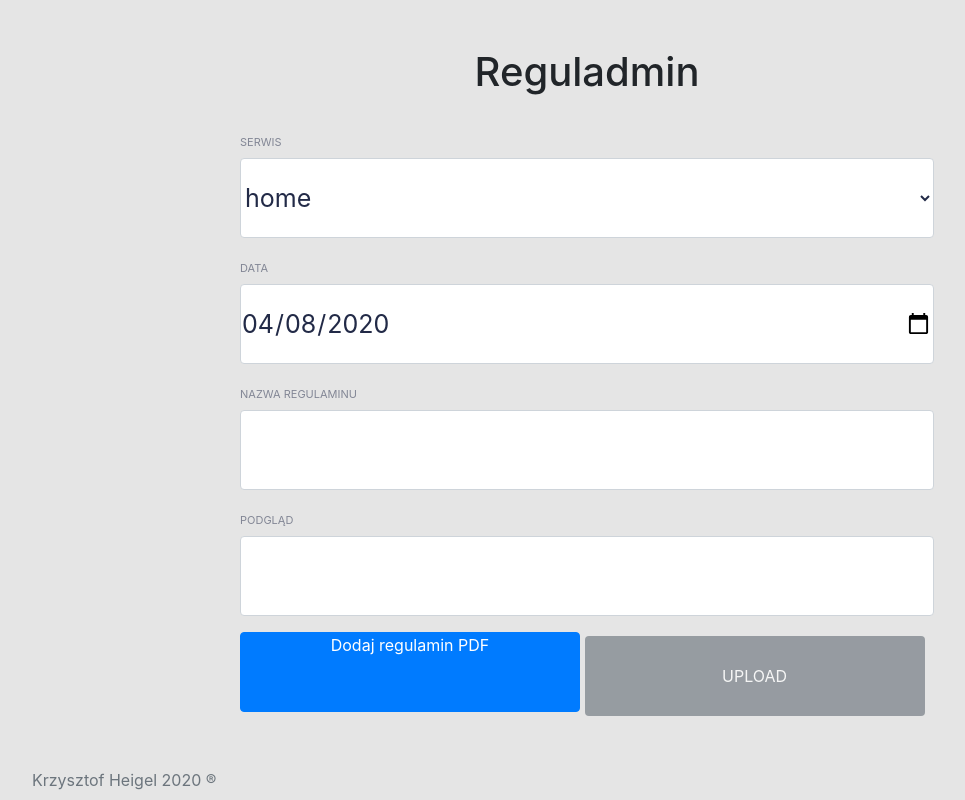
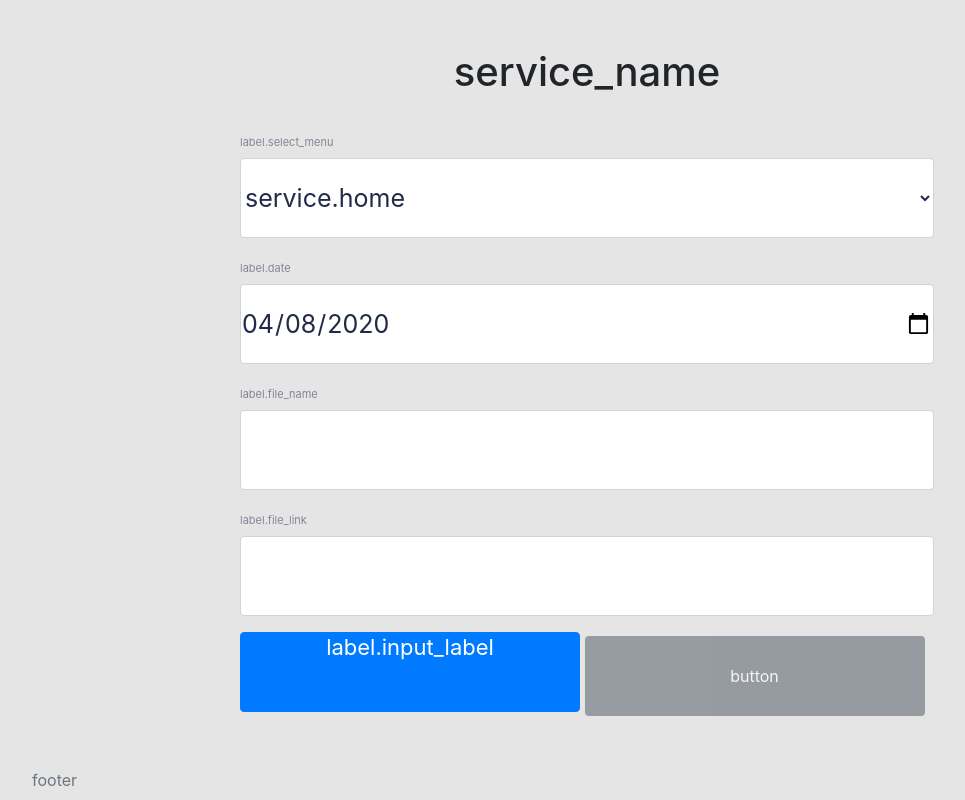
Before and after one commit to kfheigel/terms_upload, a Symfony app: template templates/uploader/upload.html.twig in a window 1280 px wide. Shown: the whole page, without its empty margins (53-1018 px from the left). Run offline with Twig, Linux system fonts and the light colour scheme; the template is opened without the code that fills it, so the values that code supplies are empty; some libraries are stand-ins or nearby versions.

Commit message:
Added translation yaml file, and refactored upload template

```diff
--- a/config/services.yaml
+++ b/config/services.yaml
@@ -4,7 +4,7 @@
 # Put parameters here that don't need to change on each machine where the app is deployed
 # https://symfony.com/doc/current/best_practices/configuration.html#application-related-configuration
 parameters:
-
+    locale: 'pl'
 services:
     # default configuration for services in *this* file
     _defaults:
--- a/public/css/styles.css
+++ b/public/css/styles.css
@@ -51,8 +51,7 @@ input[type="file"] {
 .upload-text{
     font-size: 22px;
     line-height: 29px;
-    color: #000000;
-    opacity: 0.2;
+    color: #FFFFFF;
 }
 .terms-text{
     font-size: 22px;
--- a/templates/uploader/upload.html.twig
+++ b/templates/uploader/upload.html.twig
@@ -1,46 +1,54 @@
 {% extends 'base.html.twig' %}
 
 {% block title %}
-    Terms Uploader
+    {% trans %}title{% endtrans %}
 {% endblock %}
 
 {% block body %}
     <div class="container">
         <div class=" d-flex flex-column justify-content-center align-items-center mt-5">
-            <h1>Reguladmin</h1>
+            <h1>{% trans %}service_name{% endtrans %}</h1>
 
             <form class="mt-4" method="POST" action="{{ path('upload_terms') }}" enctype="multipart/form-data">
                 <div class="form-group">
-                    <label for="select-menu" class="label-text">SERWIS</label>
+                    <label for="select-menu" class="label-text">{% trans %}label.select_menu{% endtrans %}</label>
                     <select class="form-control" id="select-menu">
-                        <option>home</option>
-                        <option>az</option>
-                        <option>ionosbg</option>
-                        <option>ionosro</option>
-                        <option>ionoshu</option>
+                        <option>{% trans %}service.home{% endtrans %}</option>
+                        <option>{% trans %}service.az{% endtrans %}</option>
+                        <option>{% trans %}service.ionosbg{% endtrans %}</option>
+                        <option>{% trans %}service.ionosro{% endtrans %}</option>
+                        <option>{% trans %}service.ionoshu{% endtrans %}</option>
                     </select>
                 </div>
                 <div class="form-group">
-                    <label for="date" class="label-text">DATA</label>
+                    <label for="date" class="label-text">
+                        {% trans %}label.date{% endtrans %}
+                    </label>
                     <input id="date" type="date" class="form-control">
                 </div>
                 <div class="form-group">
-                    <label for="file-name" class="label-text">NAZWA REGULAMINU</label>
+                    <label for="file-name" class="label-text">
+                        {% trans %}label.file_name{% endtrans %}
+                    </label>
                     <input id="file-name" type="text" class="form-control">
                 </div>
                 <div class="form-group">
-                    <label for="file-link" class="label-text">PODGLĄD</label>
+                    <label for="file-link" class="label-text">
+                        {% trans %}label.file_link{% endtrans %}
+                    </label>
                     <input id="file-link" type="text" class="form-control">
                 </div>
                 <div class="form-group">
                     <label id="input-label" class="btn btn-primary input-upload" for="terms">
-                        <span class="">Dodaj regulamin PDF</span>
+                        <span class="upload-text">
+                            {% trans %}label.input_label{% endtrans %}
+                        </span>
                     </label>
 
                     <input type="file" class="form-control-file" name="terms" id="terms">
 
                     <button id="submit-button" type="submit" class="btn btn-secondary" disabled>
-                        UPLOAD
+                        {% trans %}button{% endtrans %}
                     </button>
                 </div>
             </form>
@@ -48,7 +56,9 @@
     </div>
     <footer class="fixed-bottom mb-2">
         <div class="container">
-            <span class="d-flex text-muted justify-content-right">Krzysztof Heigel 2020 &reg;</span>
+            <span class="d-flex text-muted justify-content-right">
+                {% trans %}footer{% endtrans %}
+            </span>
         </div>
     </footer>
 {% endblock %}
```
Also changed, not shown: translations/messages.pl.yaml (added, +16 -0 lines), 1 other file.
